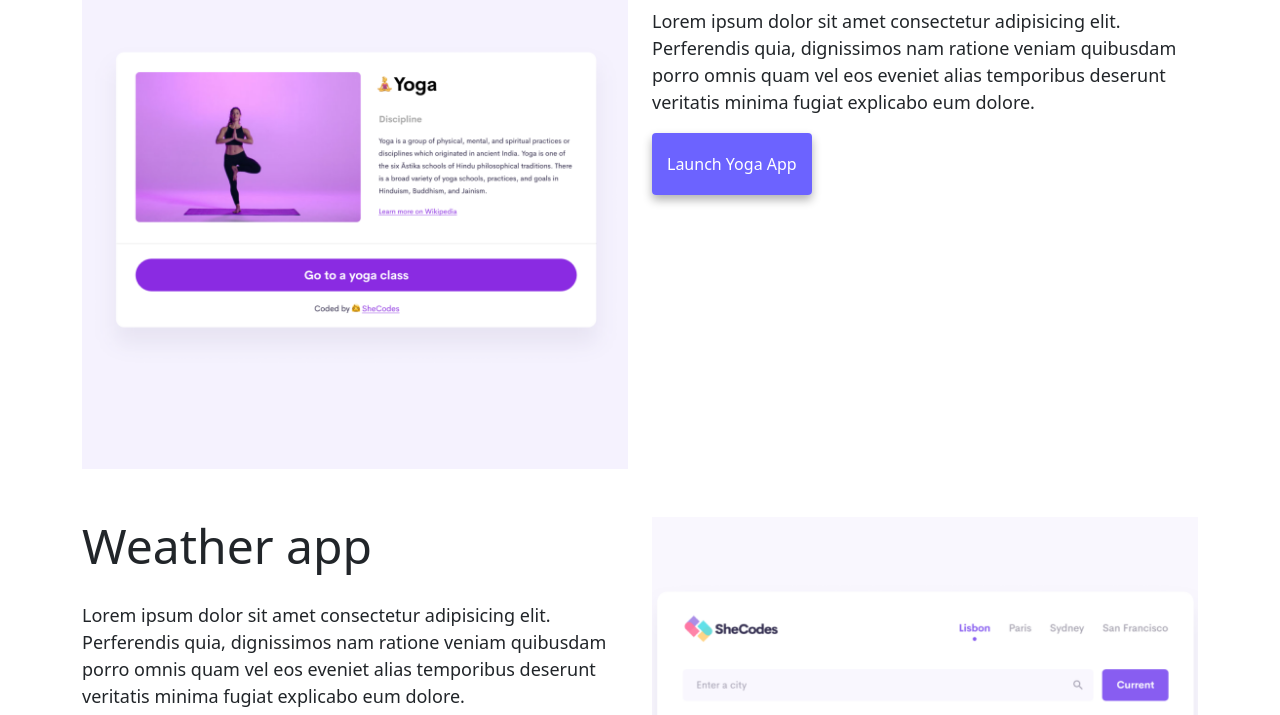
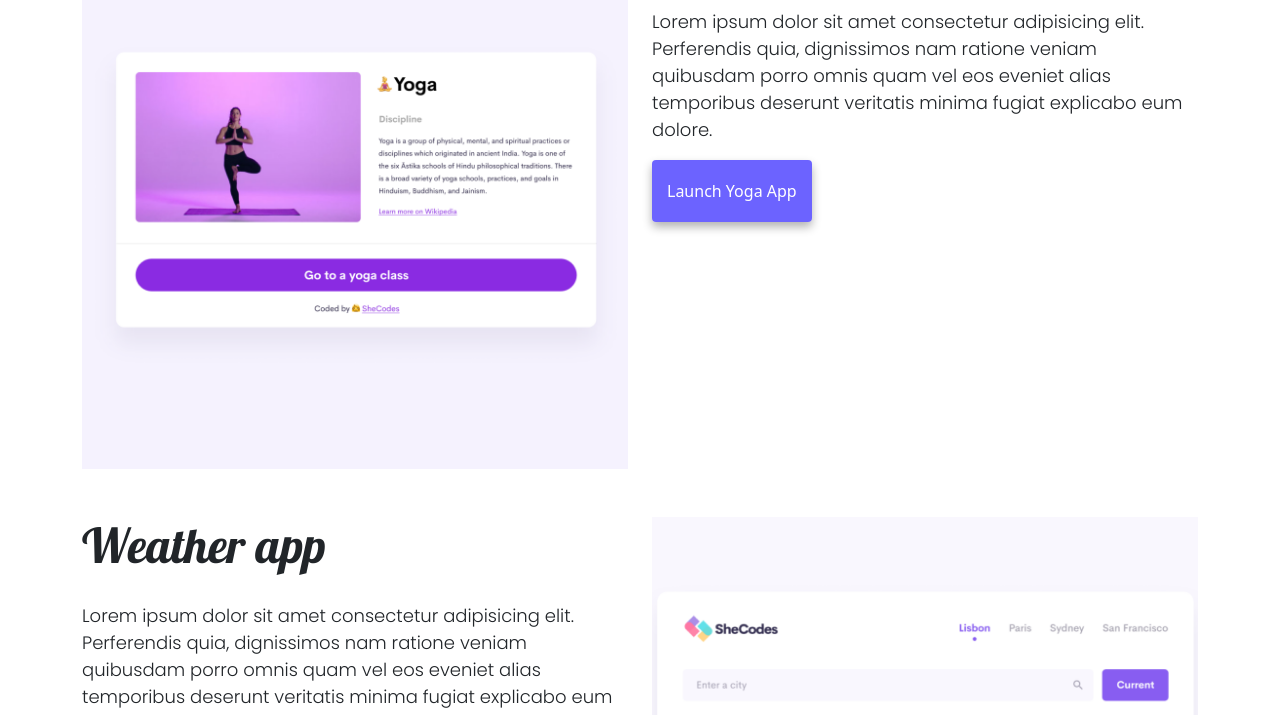
Before and after one commit to Liubov-Ukr/Portfolio, a plain HTML site: page index.html in a window 1280 px wide. Shown: the part 557-1272 px from the top of the page. Drawn offline with nearby package versions, Linux system fonts and the light colour scheme.

Commit message:
added font-family

```diff
--- a/index.html
+++ b/index.html
@@ -16,6 +16,12 @@
     <script src="https://cdn.jsdelivr.net/npm/bootstrap@5.2.0-beta1/dist/js/bootstrap.bundle.min.js"></script>
 
     <link rel="stylesheet" href="src/style.css" />
+    <link rel="preconnect" href="https://fonts.googleapis.com" />
+    <link rel="preconnect" href="https://fonts.gstatic.com" crossorigin />
+    <link
+      href="https://fonts.googleapis.com/css2?family=Lobster&family=Poppins:ital,wght@0,300;0,500;0,700;1,400;1,500;1,700&display=swap"
+      rel="stylesheet"
+    />
   </head>
   <body>
     <nav class="navbar navbar-expand-lg bg-light">
--- a/src/style.css
+++ b/src/style.css
@@ -1,9 +1,16 @@
+/*font-family: 'Lobster', cursive;
+font-family: 'Poppins', sans-serif;*/
 :root {
   --primary-color: #6c63ff;
   --secondary-color: #f5f2fe;
   --box-shadow: 0 5px 10px rgba(0, 0, 0, 0.3);
 }
-
+h1,
+h2,
+h3 {
+  font-family: "Lobster";
+  font-weight: inherit;
+}
 h1 {
   font-size: 86px;
 }
@@ -21,6 +28,8 @@ p {
   padding: 20px 0;
   font-size: 18px;
   line-height: 1.5;
+  font-family: "Poppins", sans-serif;
+  font-weight: 100;
 }
 
 .navigation-links {
```
